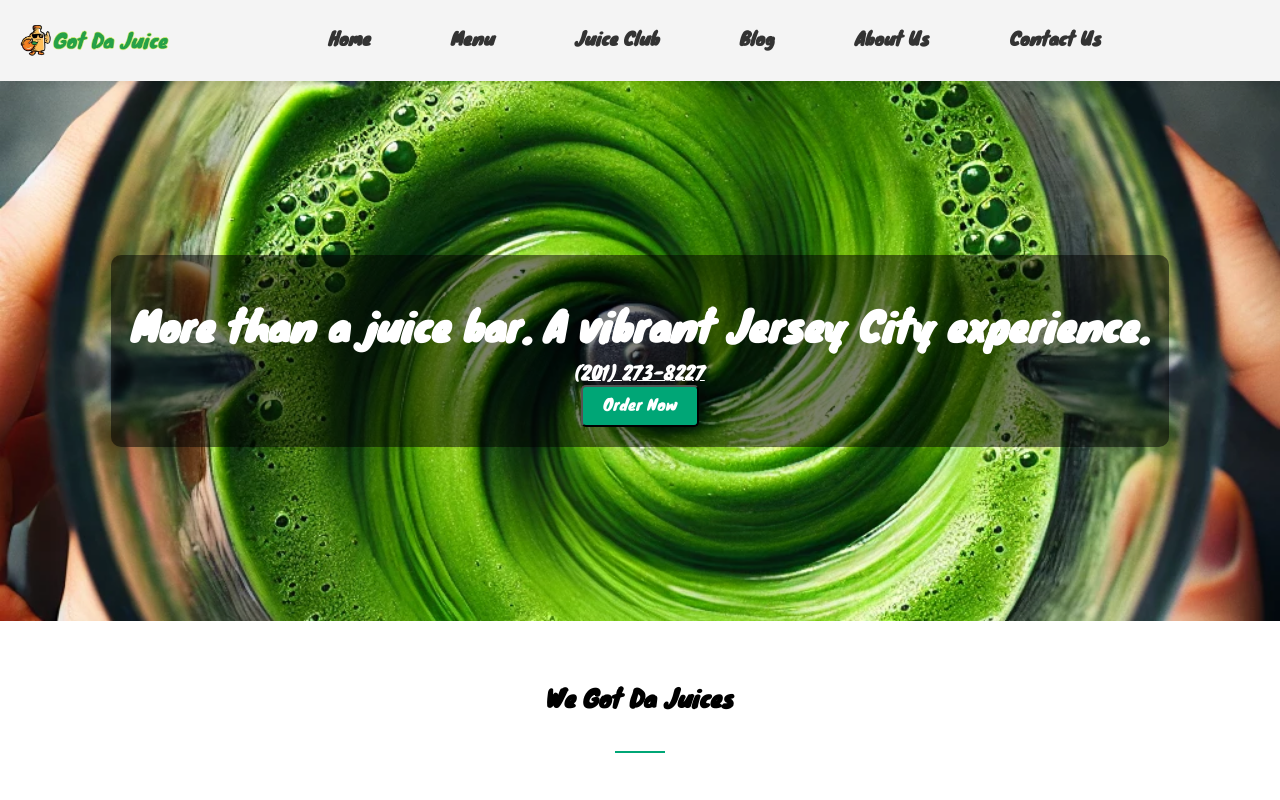
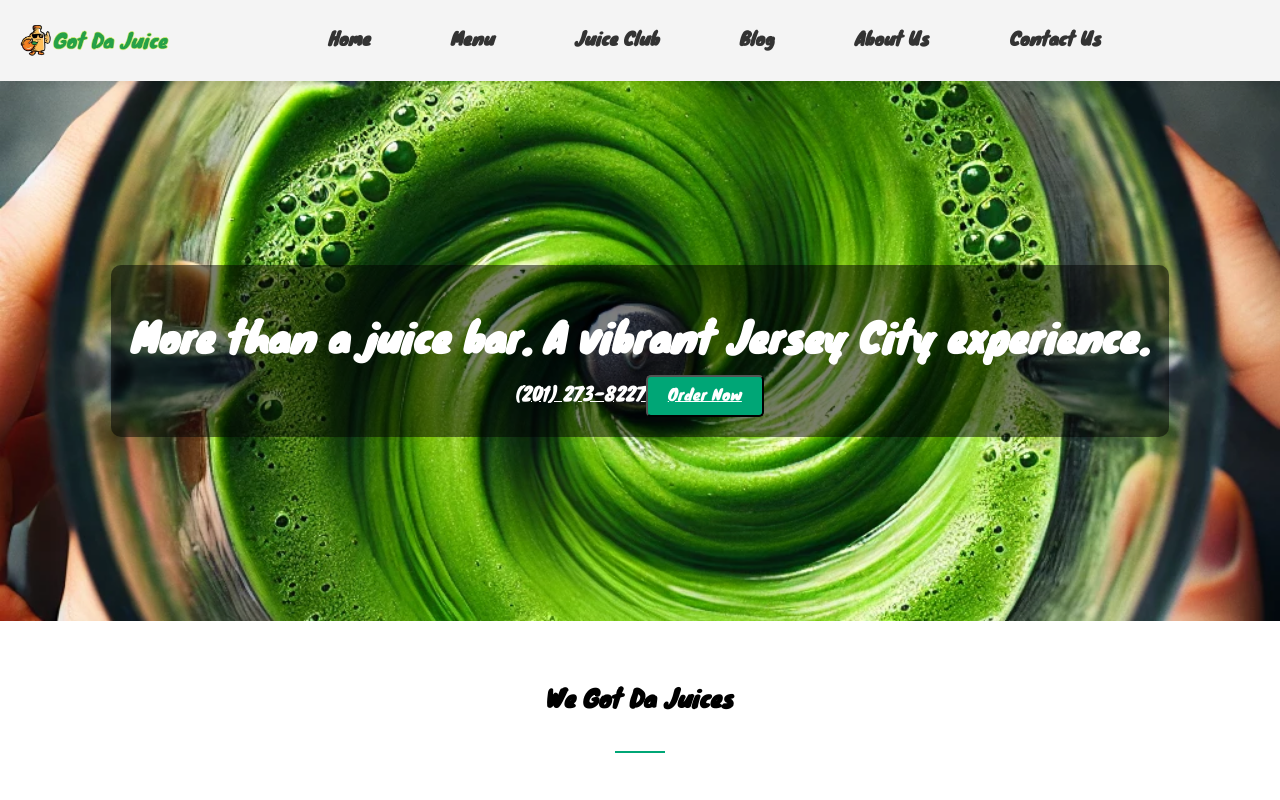
Before and after one commit to CteNerd/Got-Da-Juice, a React (Create React App) app: page / in a window 1280 px wide. Shown: the top 800 px of the page. Built offline with nearby package versions, Linux system fonts and the light colour scheme.

Commit message:
Update Hero.js
link to menu

```diff
--- a/src/components/Hero/Hero.js
+++ b/src/components/Hero/Hero.js
@@ -12,7 +12,7 @@ const Hero = ({heroImgTxt = true, displayCtaBtn = false, className, displayHeroT
             <div className="hero-text" style={displayHeroTxt ? {display: ''} : {display: 'none'}}>
                 <h1 style={heroImgTxt ? {display: ''} : {display: 'none'}}>More than a juice bar. A vibrant Jersey City experience.</h1>
                 <a style={heroImgTxt ? {display: ''} : {display: 'none'}} href="tel:+12012738227" className="phone-number">(201) 273-8227</a>
-                <button style={displayCtaBtn ? {display: ''} : {display: 'none'}} className="cta-button">Order Now</button>
+                <a href='/menu'><button style={displayCtaBtn ? {display: ''} : {display: 'none'}} className="cta-button">Order Now</button></a>
             </div>
         </section>
     );
```
